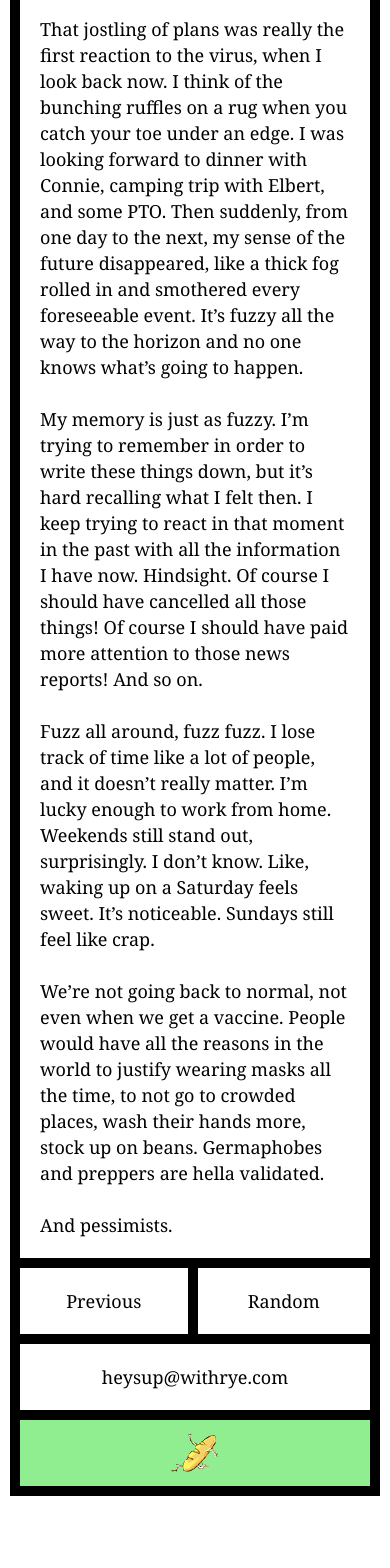
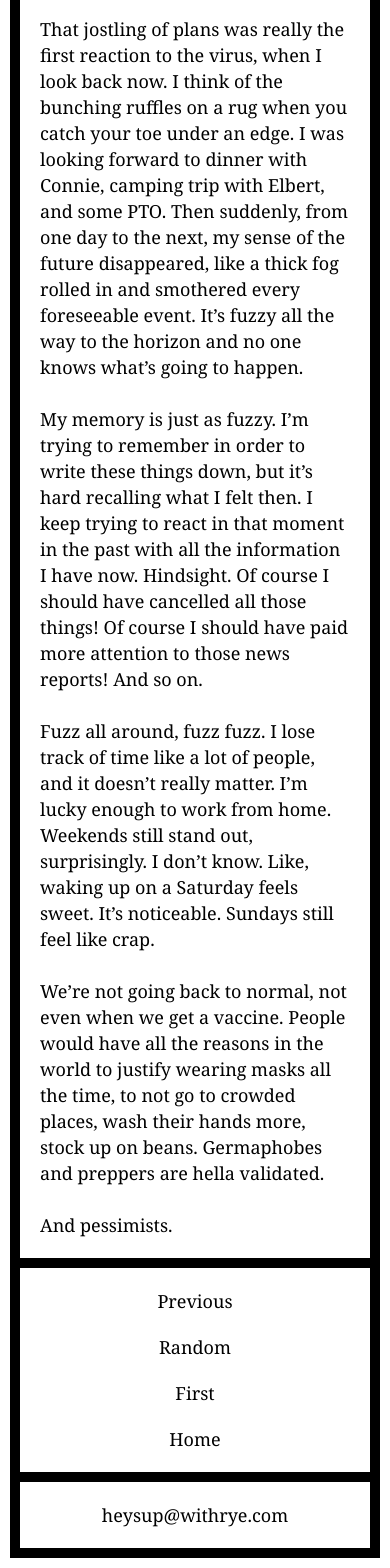
Before and after one commit to fv231/blog, a Jekyll site: the page built from index.html, in a window 390 px wide. Shown: the part 661-2229 px from the top of the page. Built offline with Jekyll 4.4.1, drawn with Linux system fonts in a browser that asks for light colours; before the commit the page ends 2167 px from its top, so only the background shows below that.

Commit message:
remove header and gomez, add more nav

```diff
--- a/_layouts/default.html
+++ b/_layouts/default.html
@@ -14,37 +14,27 @@
 <link href="https://fonts.googleapis.com/css?family=Alegreya%7CYantramanav:900" rel="stylesheet">
 
 <script>
-  window.onload = function() {
 
-    var randLink = document.getElementById('random');
-    if (randLink.addEventListener) {
-      randLink.addEventListener('click', function(evt) {
+  function randomLink(randomLinkId) {
+    if (randomLinkId.addEventListener) {
+      randomLinkId.addEventListener('click', function(evt) {
         evt.preventDefault();
         window.location = '/' + (Math.ceil(Math.random() * {{ site.posts | size }}));
       }, false);
     }
     else {
-      randLink.attachEvent('onclick', function(evt) {
+      randomLinkId.attachEvent('onclick', function(evt) {
         evt.preventDefault();
         window.location = '/' + (Math.ceil(Math.random() * {{ site.posts | size }}));
       });
     }
+  }
 
-    var mrandLink = document.getElementById('m-random');
-    if (mrandLink.addEventListener) {
-      mrandLink.addEventListener('click', function(evt) {
-        evt.preventDefault();
-        window.location = '/' + (Math.ceil(Math.random() * {{ site.posts | size }}));
-      }, false);
-    }
-    else {
-      mrandLink.attachEvent('onclick', function(evt) {
-        evt.preventDefault();
-        window.location = '/' + (Math.ceil(Math.random() * {{ site.posts | size }}));
-      });
-    }
+  window.onload = function() {
+    randomLink(document.getElementById('random'));
+    randomLink(document.getElementById('m-random'));
+  }
 
-  }
 </script>
 
 
--- a/index.html
+++ b/index.html
@@ -16,15 +16,23 @@ layout: default
       <a href="mailto:heysup@withrye.com">heysup@withrye.com</a>
     </div>
 
-    <div id="random">
-      <a href="/?">Random</a>
-    </div>
-
     {% for post in site.posts limit:1 %}
       <div class="previous">
         <a href="{{ post.previous.url }}">Previous</a>
       </div>
     {% endfor %}
+
+    <div id="random">
+      <a href="/?">Random</a>
+    </div>
+
+    <div class="first">
+      <a href="/1" title="First">First</a>
+    </div>
+
+    <div class="home">
+      <a href="/" title="Home">Home</a>
+    </div>
 
   </div>
 
@@ -32,14 +40,6 @@ layout: default
 </div>
 
 <div class="column2">
-
-  <div class="bar2">
-
-    <div class="header">
-      <a href="/" title="Home">withrye</a>
-    </div>
-
-  </div>
 
   <div class="post">
     {{ site.posts.first.content }}
@@ -55,8 +55,6 @@ layout: default
     {% endfor %}
   </div>
 
-  <div class="gomez"></div>
-
 </div>
 
 <div class="m-footer">
@@ -64,7 +62,7 @@ layout: default
   <div class="m-nav">
 
     {% for post in site.posts limit:1 %}
-      <div class="m-previous">
+      <div>
         <a href="{{ post.previous.url }}">Previous</a>
       </div>
     {% endfor %}
@@ -73,14 +71,18 @@ layout: default
       <a href="/?">Random</a>
     </div>
 
+    <div>
+      <a href="/1" title="First">First</a>
+    </div>
+
+    <div>
+      <a href="/" title="Home">Home</a>
+    </div>
+
   </div>
 
   <div class="m-email">
     <a href="mailto:heysup@withrye.com">heysup@withrye.com</a>
   </div>
 
-  <div class="m-gomez">
-    <a href="/" title="Home"><img src="{{ site.baseurl }}/images/gomez.gif" alt="" /></a>
-  </div>
-
 </div>
--- a/style.css
+++ b/style.css
@@ -28,10 +28,7 @@ a
     .email
     { flex:auto; padding:15px 20px; }
 
-    #random
-    { flex:none; padding:15px 20px; border-left:10px solid black; }
-
-    .previous
+    #random, .home, .previous, .next, .first
     { flex:none; padding:15px 20px; border-left:10px solid black; }
 
 .column2
@@ -39,9 +36,6 @@ a
 
   .bar2
   { border-bottom:10px solid black; display:flex; flex:none; }
-
-    .next
-    { flex:none; padding:15px 20px; border-left:10px solid black; }
 
     .header
     { padding:15px 20px; flex:auto; }
@@ -122,16 +116,10 @@ a
   { display:block; }
 
   .m-nav
-  { border-top:10px solid black; display:flex; text-align:center; }
+  { border-top:10px solid black; text-align:center; }
 
-    .m-next
-    { flex:1 1 100%; padding:20px 0; border-left:10px solid black; }
-
-    #m-random
-    { flex:1 1 100%; padding:20px 0; border:none; }
-
-    .m-previous
-    { flex:1 1 100%; padding:20px 0; border-right:10px solid black; }
+  #m-random, .m-nav div
+  { margin:20px 0; }
 
   .m-email
   { padding:20px; border-top:10px solid black; text-align:center; }
```
Also changed, not shown: _layouts/post.html (+13 -14 lines), 1 other file.
